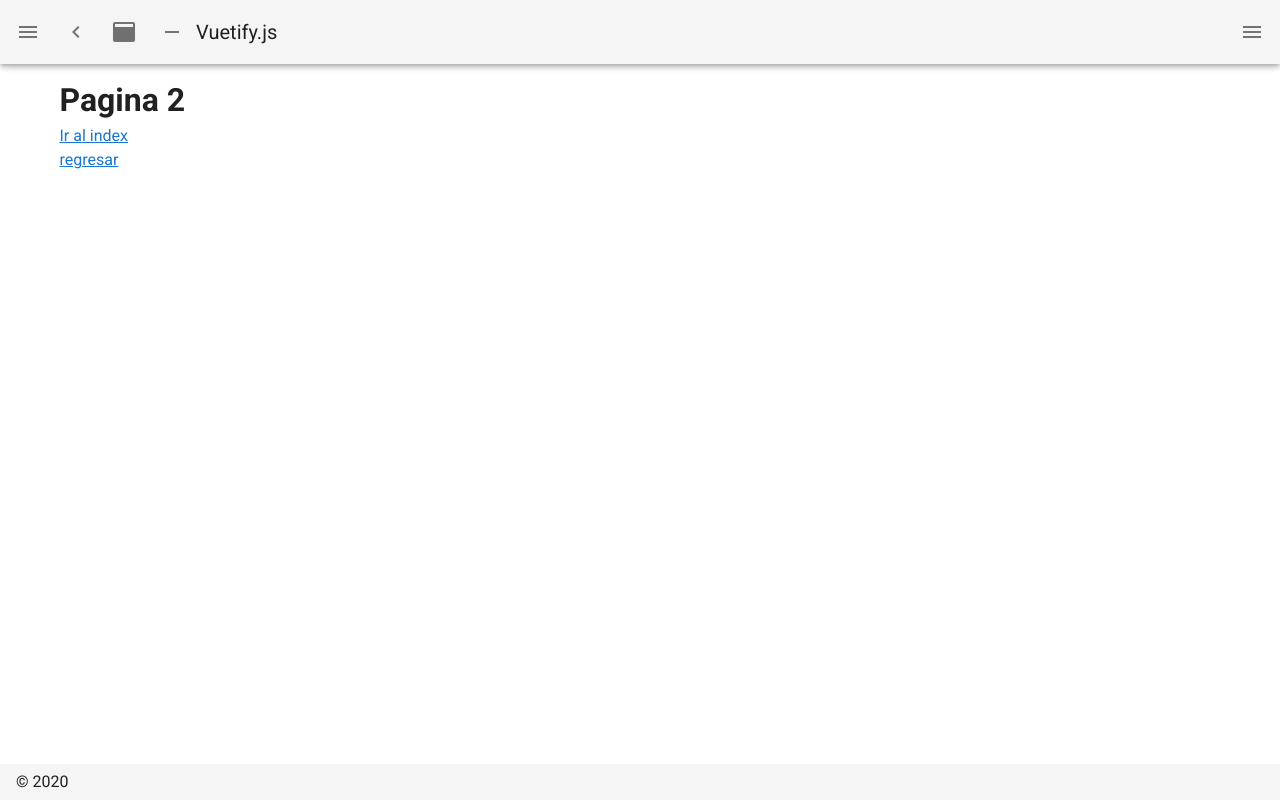
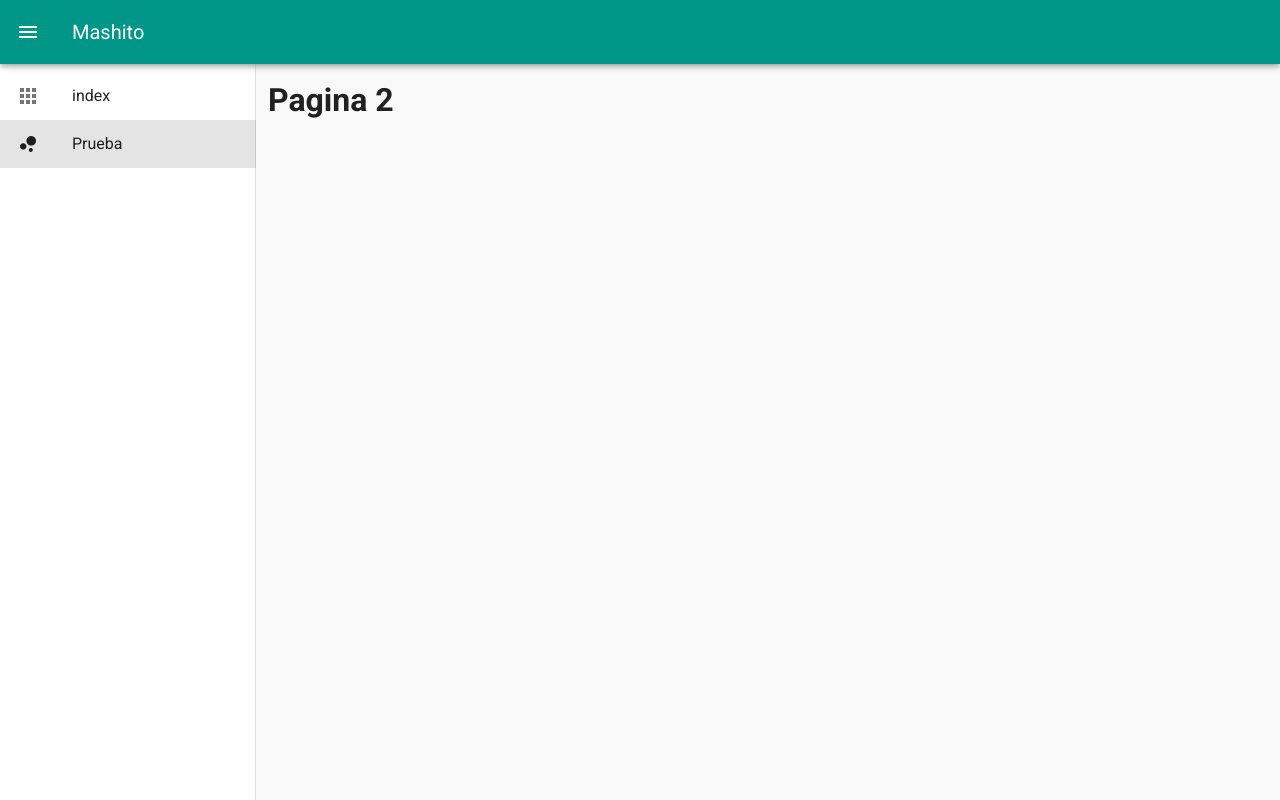
Before and after one commit to jfdelarosa/mashito, a Nuxt app: page /app/prueba in a window 1280 px wide. Built offline with nearby package versions, Linux system fonts and the light colour scheme.

Commit message:
Se agrega un nuevo diseño

```diff
--- a/layouts/app.vue
+++ b/layouts/app.vue
@@ -1,12 +1,6 @@
 <template>
   <v-app>
-    <v-navigation-drawer
-      v-model="drawer"
-      :mini-variant="miniVariant"
-      :clipped="clipped"
-      fixed
-      app
-    >
+    <v-navigation-drawer :mini-variant="miniVariant" clipped fixed app>
       <v-list>
         <v-list-item
           v-for="(item, i) in items"
@@ -24,43 +18,15 @@
         </v-list-item>
       </v-list>
     </v-navigation-drawer>
-    <v-app-bar :clipped-left="clipped" fixed app>
-      <v-app-bar-nav-icon @click.stop="drawer = !drawer" />
-      <v-btn icon @click.stop="miniVariant = !miniVariant">
-        <v-icon>mdi-{{ `chevron-${miniVariant ? 'right' : 'left'}` }}</v-icon>
-      </v-btn>
-      <v-btn icon @click.stop="clipped = !clipped">
-        <v-icon>mdi-application</v-icon>
-      </v-btn>
-      <v-btn icon @click.stop="fixed = !fixed">
-        <v-icon>mdi-minus</v-icon>
-      </v-btn>
+    <v-app-bar color="teal" clipped-left fixed app dark>
+      <v-app-bar-nav-icon @click.stop="miniVariant = !miniVariant" />
       <v-toolbar-title v-text="title" />
-      <v-spacer />
-      <v-btn icon @click.stop="rightDrawer = !rightDrawer">
-        <v-icon>mdi-menu</v-icon>
-      </v-btn>
     </v-app-bar>
-    <v-main>
+    <v-main style="background: #f9f9f9;">
       <v-container>
         <nuxt />
       </v-container>
     </v-main>
-    <v-navigation-drawer v-model="rightDrawer" :right="right" temporary fixed>
-      <v-list>
-        <v-list-item @click.native="right = !right">
-          <v-list-item-action>
-            <v-icon light>
-              mdi-repeat
-            </v-icon>
-          </v-list-item-action>
-          <v-list-item-title>Switch drawer (click me)</v-list-item-title>
-        </v-list-item>
-      </v-list>
-    </v-navigation-drawer>
-    <v-footer :absolute="!fixed" app>
-      <span>&copy; {{ new Date().getFullYear() }}</span>
-    </v-footer>
   </v-app>
 </template>
 
@@ -74,19 +40,17 @@ export default {
       items: [
         {
           icon: 'mdi-apps',
-          title: 'Welcome',
-          to: '/',
+          title: 'index',
+          to: '/app/',
         },
         {
           icon: 'mdi-chart-bubble',
-          title: 'Inspire',
-          to: '/inspire',
+          title: 'Prueba',
+          to: '/app/prueba',
         },
       ],
       miniVariant: false,
-      right: true,
-      rightDrawer: false,
-      title: 'Vuetify.js',
+      title: 'Mashito',
     }
   },
 }
--- a/pages/app/index.vue
+++ b/pages/app/index.vue
@@ -1,14 +1,10 @@
 <template>
-  <div>
-    <h1>Pagina 1</h1>
-    <div>
-      <nuxt-link to="/">Ir al index</nuxt-link>
-    </div>
-    <div>
-      <nuxt-link to="/app/prueba">Ir a otra pagina</nuxt-link>
-    </div>
-    <pre>{{ val }}</pre>
-  </div>
+  <v-card>
+    <v-card-title>Pagina 1</v-card-title>
+    <v-card-text>
+      <pre>{{ val }}</pre>
+    </v-card-text>
+  </v-card>
 </template>
 
 <script>
--- a/pages/app/prueba.vue
+++ b/pages/app/prueba.vue
@@ -1,12 +1,6 @@
 <template>
   <div>
     <h1>Pagina 2</h1>
-    <div>
-      <nuxt-link to="/">Ir al index</nuxt-link>
-    </div>
-    <div>
-      <nuxt-link to="/app/">regresar</nuxt-link>
-    </div>
   </div>
 </template>
 
```
